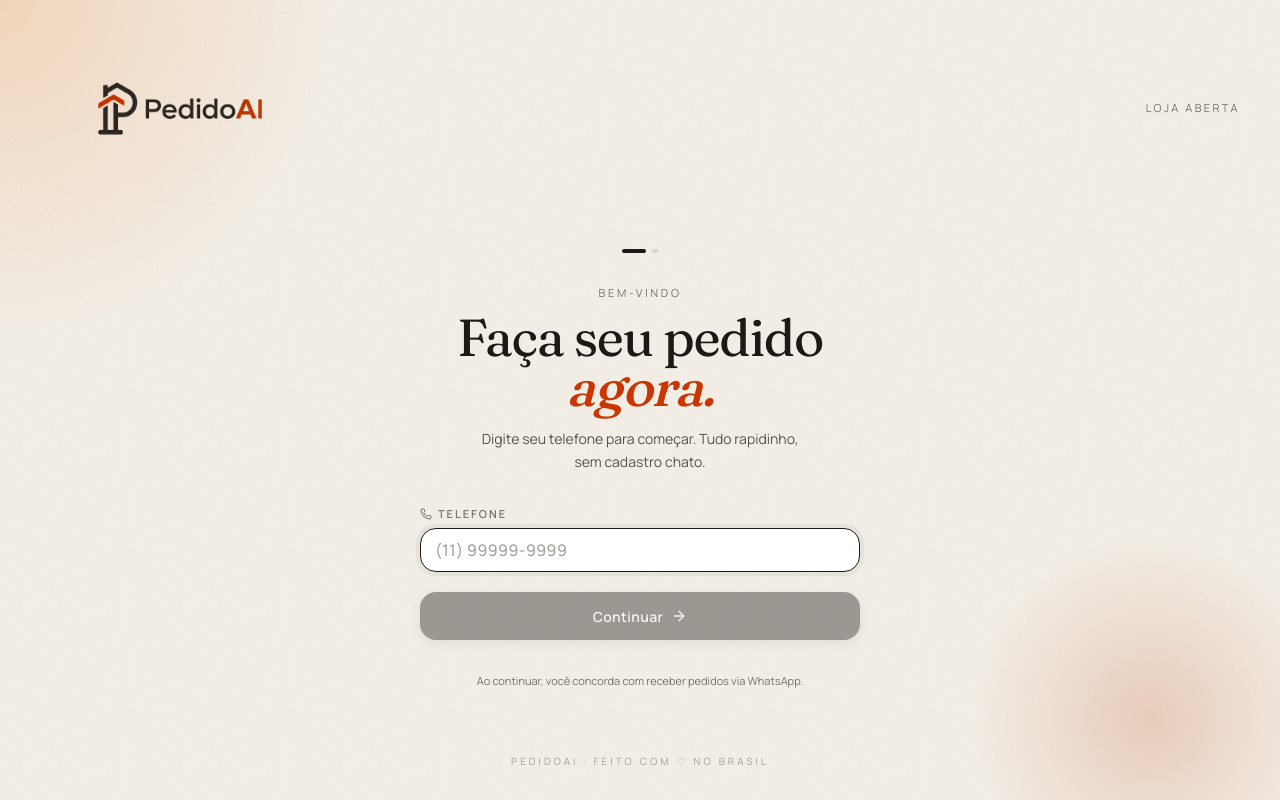
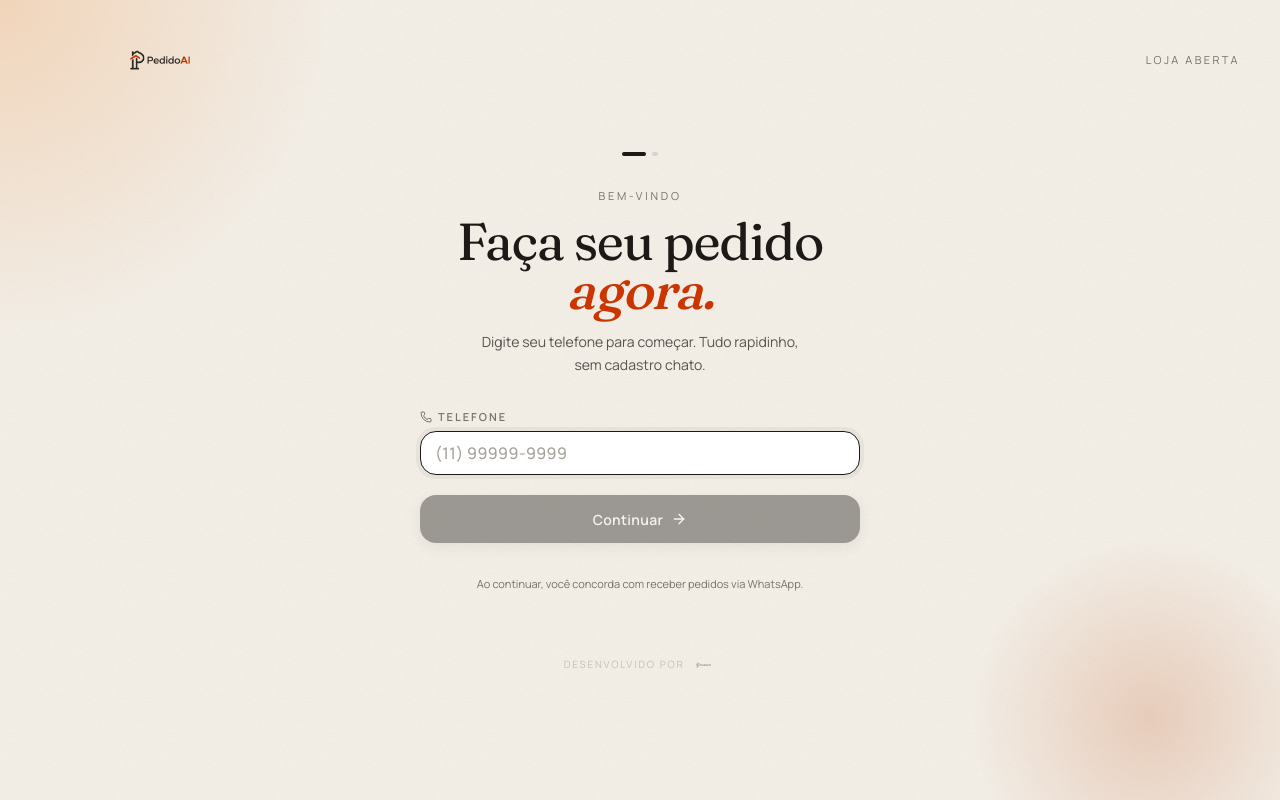
Before and after one commit to GabrielAraujo23/PedidoAI, a Next.js app: page /login in a window 1280 px wide. Built offline with nearby package versions, Linux system fonts and the light colour scheme; no server answers.

Commit message:
feat(marca): show the store brand across panel and customer screens

```diff
--- a/src/app/login/page.tsx
+++ b/src/app/login/page.tsx
@@ -1,7 +1,6 @@
 "use client";
 
 import { useState, useRef, useEffect } from "react";
-import Image from "next/image";
 import { useRouter } from "next/navigation";
 import { Phone, User, MapPin, Loader2, ArrowLeft, AlertCircle, Check, ArrowRight } from "lucide-react";
 import { cn } from "@/lib/utils";
@@ -11,6 +10,8 @@ import {
     validateName, validatePhone, sanitizeExternalCoords, sanitizeExternalText, LIMITS,
 } from "@/lib/validators";
 import { logEvent } from "@/lib/logger";
+import { BrandMark } from "@/components/brand-mark";
+import { PoweredBy } from "@/components/powered-by";
 
 type Step = "phone" | "returning" | "new_client";
 
@@ -379,7 +380,7 @@ export default function LoginPage() {
             <header className="relative z-10 px-6 sm:px-10 pt-8 flex items-center justify-between">
                 <div className="flex items-center shrink-0">
                     {/* Logo menor no celular para abrir espaço ao nome da loja */}
-                    <Image src="/Logo_PedidoAi.png" alt="PedidoAI" width={280} height={153} className="w-[170px] sm:w-[280px] h-auto object-contain" />
+                    <BrandMark className="w-[170px] sm:w-[240px] max-h-[56px]" textClassName="text-[24px] sm:text-[30px]" />
                 </div>
                 {/* Nome da loja resolvida — é o retorno visível de ter entrado
                     por /loja/<slug>: o cliente confere que é a loja certa antes
@@ -677,9 +678,7 @@ export default function LoginPage() {
 
             {/* Footer credit */}
             <footer className="relative z-10 px-6 pb-6 text-center">
-                <p className="text-[10px] uppercase tracking-[0.3em] text-stone-400">
-                    PedidoAI · feito com ♡ no Brasil
-                </p>
+                <PoweredBy className="justify-center mb-2" />
             </footer>
         </div>
     );
--- a/src/components/auth-provider.tsx
+++ b/src/components/auth-provider.tsx
@@ -7,6 +7,7 @@ import { usePathname, useRouter } from "next/navigation";
 import { Loader2, Menu } from "lucide-react";
 import { NavSidebar } from "@/components/nav-sidebar";
 import { AuthContext, AdminSession } from "@/lib/auth-context";
+import { BrandMark } from "@/components/brand-mark";
 
 // Public paths: no admin session required
 // "/contratar" cobre a página de cadastro E a tela de acompanhamento. Aqui
@@ -109,7 +110,7 @@ export function AuthProvider({ children }: { children: React.ReactNode }) {
                             <Menu className="w-5 h-5" />
                         </button>
                         <Link href="/" className="flex-1">
-                            <Image src="/Logo_PedidoAi.png" alt="PedidoAI" width={140} height={76} className="h-7 w-auto object-contain" />
+                            <BrandMark className="h-7 max-w-[140px]" textClassName="text-[15px]" />
                         </Link>
                     </div>
 
--- a/src/components/client-header.tsx
+++ b/src/components/client-header.tsx
@@ -2,13 +2,13 @@
 
 import { useState } from "react";
 import Link from "next/link";
-import Image from "next/image";
 import { usePathname, useRouter } from "next/navigation";
 import { LogOut, Search, X, ShoppingBag } from "lucide-react";
 import { motion, AnimatePresence } from "framer-motion";
 import { cn } from "@/lib/utils";
 import { useCart } from "@/context/CartContext";
 import type { ClientSession } from "@/lib/auth-context";
+import { BrandMark } from "@/components/brand-mark";
 
 const NAV = [
     { label: "Catálogo", href: "/cliente/catalogo" },
@@ -49,14 +49,7 @@ export function ClientHeader({ session = null, searchValue = "", onSearchChange
 
                 {/* Logo */}
                 <Link href="/cliente/catalogo" className="flex items-center shrink-0 group py-1">
-                    <Image
-                        src="/Logo_PedidoAi.png"
-                        alt="PedidoAI"
-                        width={220}
-                        height={120}
-                        className="h-14 w-auto object-contain transition-transform group-hover:scale-105"
-                        priority
-                    />
+                    <BrandMark className="h-8 max-w-[160px]" textClassName="text-[17px]" />
                 </Link>
 
                 {/* Desktop nav */}
--- a/src/components/nav-sidebar.tsx
+++ b/src/components/nav-sidebar.tsx
@@ -2,7 +2,6 @@
 
 import { useEffect, useState } from "react";
 import Link from "next/link";
-import Image from "next/image";
 import { usePathname } from "next/navigation";
 import {
     LayoutDashboard,
@@ -19,6 +18,8 @@ import {
 } from "lucide-react";
 import { cn } from "@/lib/utils";
 import { useAuth } from "@/lib/auth-context";
+import { BrandMark } from "@/components/brand-mark";
+import { PoweredBy } from "@/components/powered-by";
 
 const menuItems = [
     { icon: LayoutDashboard,  label: "Dashboard",        href: "/" },
@@ -93,7 +94,7 @@ export function NavSidebar({ isOpen = false, onClose }: NavSidebarProps) {
 
             {/* Brand */}
             <Link href="/" onClick={onClose} className="mb-10 flex items-center group">
-                <Image src="/Logo_PedidoAi.png" alt="PedidoAI" width={220} height={120} className="w-[220px] h-auto object-contain transition-transform group-hover:scale-105" />
+                <BrandMark className="w-[220px] max-h-[60px] transition-transform group-hover:scale-105" textClassName="text-[22px]" />
             </Link>
 
             {/* Section label */}
@@ -188,6 +189,8 @@ export function NavSidebar({ isOpen = false, onClose }: NavSidebarProps) {
                     <LogOut className="w-4 h-4 shrink-0" />
                     <span className="font-medium">Sair</span>
                 </button>
+
+                <PoweredBy className="justify-center pt-1" />
             </div>
         </aside>
     );
```
